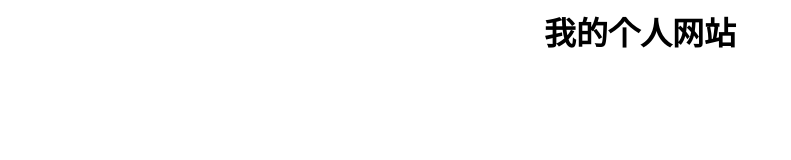
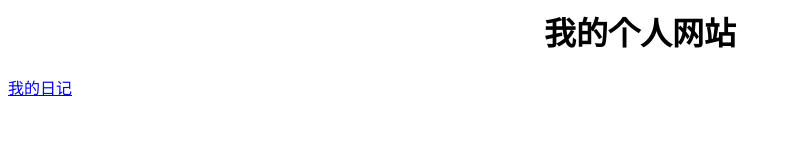
Before and after one commit to anshuangxiong/anshuangxiong.github.io, a plain HTML site: page index.html in a window 1280 px wide. Shown: the whole page, without its empty margins (0-791 px from the left). Drawn offline with Linux system fonts and the light colour scheme.

Commit message:
添加链接
添加链接日记

```diff
--- a/index.html
+++ b/index.html
@@ -4,5 +4,6 @@
   </head>
   <body>
     <h1 align="center">我的个人网站</h1>
+    <a href="./2/diary.html">我的日记</a>
   </body>
 </html>
```
